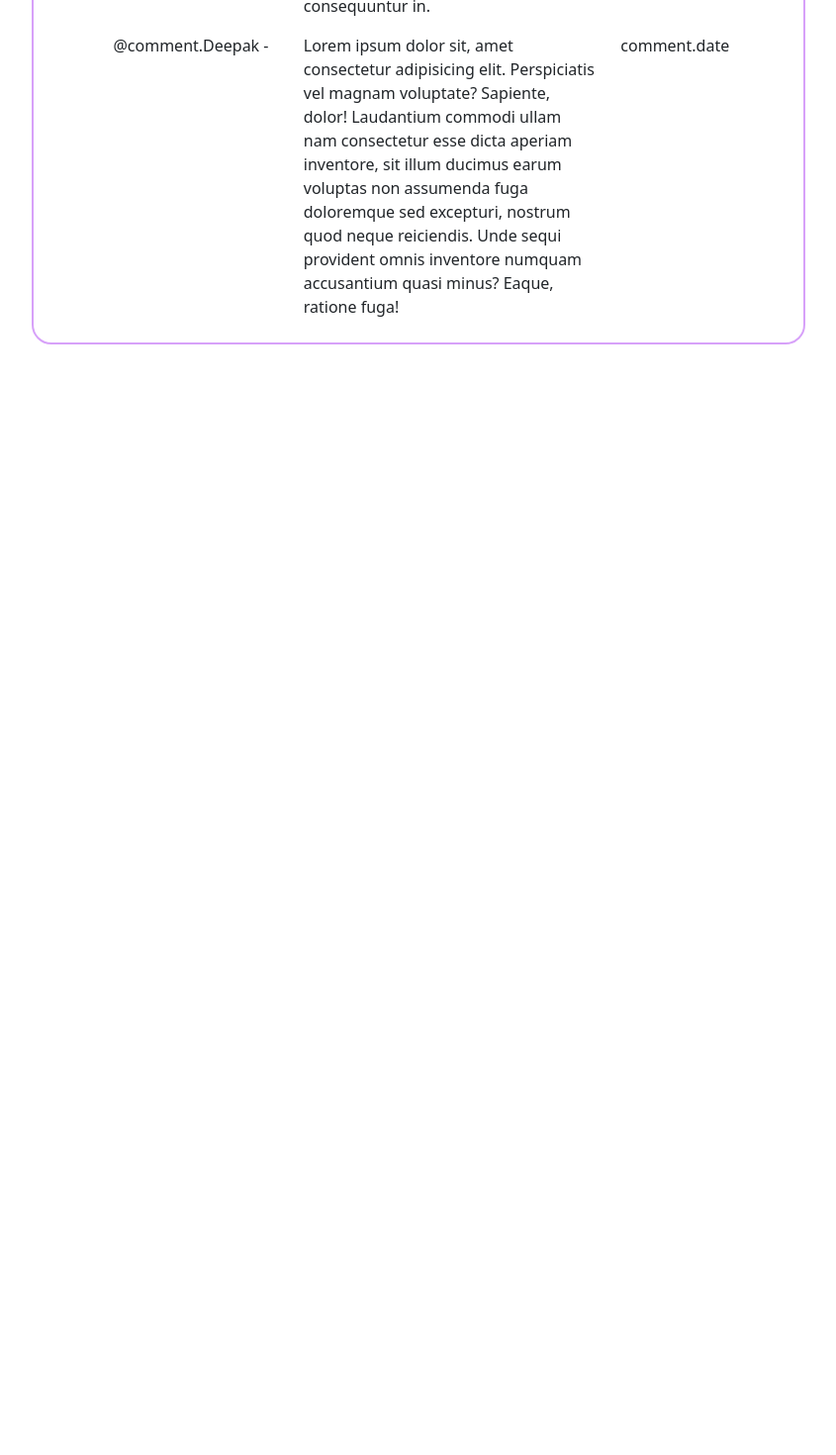
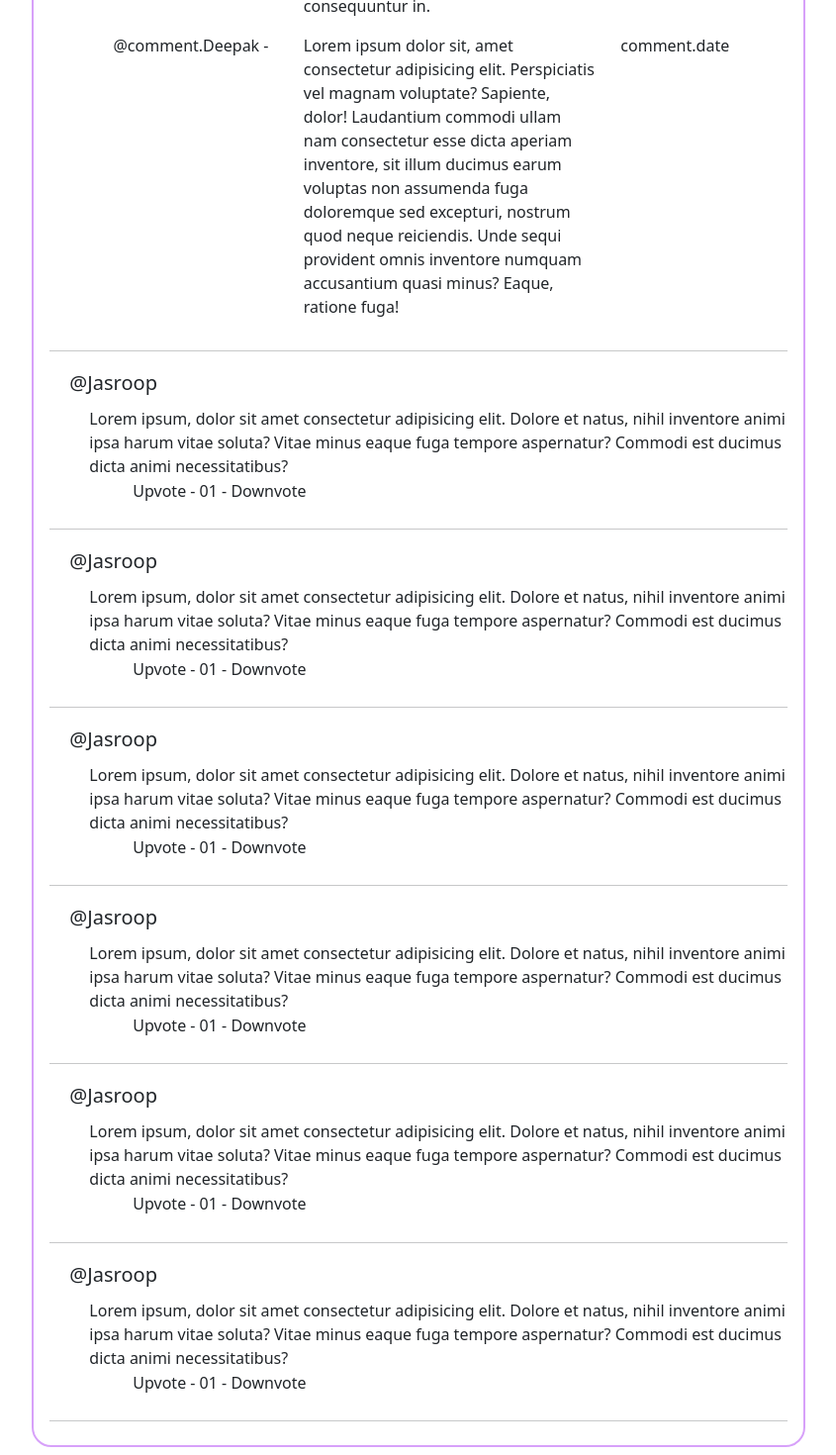
Before and after one commit to delta12kilo/synoriq-forum, an Angular app: page /comment/1 in a window 1280 px wide. Shown: the part 719-2189 px from the top of the page at 99% size, without its empty margins (217-1062 px from the left). Before the commit the page ends 1075 px from the top, so only its background shows below. Built offline with nearby package versions, Linux system fonts and the light colour scheme.

Commit message:
Added buttons NEXT, PREVIOUS, HOME, REPLY and there corresponding logics. Changed comment opening link in home page.  Changed layout of comment detail page.

```diff
--- a/src/app/comment-details/comment-details.component.css
+++ b/src/app/comment-details/comment-details.component.css
@@ -11,3 +11,8 @@
 .comment-bg {
     background-color: #F6F6F6;
 }
+
+.test {
+    position: sticky;
+    top: 100px;
+}
--- a/src/app/comment-details/comment-details.component.html
+++ b/src/app/comment-details/comment-details.component.html
@@ -15,7 +15,7 @@
                 <button routerLink="" class="btn btn-primary">&hearts;&nbsp;&nbsp;Home</button>
             </div>
             <div class="row m-2">
-                <button class="btn btn-success" (click)="onNext()">&rarr;&nbsp;&nbsp;Next Post</button>
+                <button class="btn btn-success" (click)="onNext()" [disabled]="!nextButtonFlag">&rarr;&nbsp;&nbsp;Next Post</button>
             </div>
 
             <!-- <hr class="m-0 p-0 mt-2">
@@ -64,6 +64,7 @@
                     </div>
                 </div>
             </div>
+
             <div class="col-xs-12 comment-bg-white comment-border my-2 px-3 py-2">
                 <div class="row">
                     <h4>Answered By:</h4>
@@ -95,8 +96,67 @@
                         <p>comment.date</p>
                     </div>
                 </div>
+
+
+                <!-- <div class="row">
+                    <div class="toast" role="alert" aria-live="assertive" aria-atomic="true">
+                        <div class="toast-header">
+                          <img src="..." class="rounded me-2" alt="...">
+                          <strong class="me-auto">Bootstrap</strong>
+                          <small>11 mins ago</small>
+                          <button type="button" class="btn-close" data-bs-dismiss="toast" aria-label="Close"></button>
+                        </div>
+                        <div class="toast-body">
+                          Hello, world! This is a toast message.
+                        </div>
+                    </div>
+                </div> -->
+                <hr>
+                <div class="row">
+                    <div class="row mx-2 my-1"><h5>@Jasroop</h5></div>
+                    <div class="row mx-4 px-3 pr-5 mr-5"><div class="container">Lorem ipsum, dolor sit amet consectetur adipisicing elit. Dolore et natus, nihil inventore animi ipsa harum vitae soluta? Vitae minus eaque fuga tempore aspernatur? Commodi est ducimus dicta animi necessitatibus?</div></div>
+                    <div class="row mx-5 my-1"><div class="container"><div class="container"><h6>Upvote - 01 - Downvote</h6></div></div></div>
+                </div>
+                <hr>
+                <div class="row">
+                    <div class="row mx-2 my-1"><h5>@Jasroop</h5></div>
+                    <div class="row mx-4 px-3"><div class="container">Lorem ipsum, dolor sit amet consectetur adipisicing elit. Dolore et natus, nihil inventore animi ipsa harum vitae soluta? Vitae minus eaque fuga tempore aspernatur? Commodi est ducimus dicta animi necessitatibus?</div></div>
+                    <div class="row mx-5 my-1"><div class="container"><div class="container"><h6>Upvote - 01 - Downvote</h6></div></div></div>
+                </div>
+                <hr>
+                <div class="row">
+                    <div class="row mx-2 my-1"><h5>@Jasroop</h5></div>
+                    <div class="row mx-4 px-3 pr-5 mr-5"><div class="container">Lorem ipsum, dolor sit amet consectetur adipisicing elit. Dolore et natus, nihil inventore animi ipsa harum vitae soluta? Vitae minus eaque fuga tempore aspernatur? Commodi est ducimus dicta animi necessitatibus?</div></div>
+                    <div class="row mx-5 my-1"><div class="container"><div class="container"><h6>Upvote - 01 - Downvote</h6></div></div></div>
+                </div>
+                <hr>
+                <div class="row">
+                    <div class="row mx-2 my-1"><h5>@Jasroop</h5></div>
+                    <div class="row mx-4 px-3"><div class="container">Lorem ipsum, dolor sit amet consectetur adipisicing elit. Dolore et natus, nihil inventore animi ipsa harum vitae soluta? Vitae minus eaque fuga tempore aspernatur? Commodi est ducimus dicta animi necessitatibus?</div></div>
+                    <div class="row mx-5 my-1"><div class="container"><div class="container"><h6>Upvote - 01 - Downvote</h6></div></div></div>
+                </div>
+                <hr>
+                <div class="row">
+                    <div class="row mx-2 my-1"><h5>@Jasroop</h5></div>
+                    <div class="row mx-4 px-3 pr-5 mr-5"><div class="container">Lorem ipsum, dolor sit amet consectetur adipisicing elit. Dolore et natus, nihil inventore animi ipsa harum vitae soluta? Vitae minus eaque fuga tempore aspernatur? Commodi est ducimus dicta animi necessitatibus?</div></div>
+                    <div class="row mx-5 my-1"><div class="container"><div class="container"><h6>Upvote - 01 - Downvote</h6></div></div></div>
+                </div>
+                <hr>
+                <div class="row">
+                    <div class="row mx-2 my-1"><h5>@Jasroop</h5></div>
+                    <div class="row mx-4 px-3"><div class="container">Lorem ipsum, dolor sit amet consectetur adipisicing elit. Dolore et natus, nihil inventore animi ipsa harum vitae soluta? Vitae minus eaque fuga tempore aspernatur? Commodi est ducimus dicta animi necessitatibus?</div></div>
+                    <div class="row mx-5 my-1"><div class="container"><div class="container"><h6>Upvote - 01 - Downvote</h6></div></div></div>
+                </div>
+                <hr>
+
+
+
             </div>
         </div>
-        <div class="col-md-2"></div>
+        <div class="col-md-2">
+            <div class="row m-2 test">
+                <button class="btn btn-warning">Post Your Reply</button>
+            </div>
+        </div>
     </div>
 </div>
--- a/src/app/comment-details/comment-details.component.ts
+++ b/src/app/comment-details/comment-details.component.ts
@@ -35,6 +35,13 @@ export class CommentDetailsComponent implements OnInit {
     });
 
     this.comment = this.activity.getActivities(this.commentIdInt);
+
+    if(this.commentIdInt === 0) {
+      this.previousButtonFlag = false;
+    }
+    if(this.commentIdInt === this.activity.getActivityLength()-1) {
+      this.nextButtonFlag = false;
+    }
   }
 
   onPrevious() {
@@ -50,9 +57,9 @@ export class CommentDetailsComponent implements OnInit {
     if (this.commentIdInt-1 <= 0) {
       this.previousButtonFlag = false;
     }
-    // if (previousId > 0) {
-    //   this.previousButtonFlag = true;
-    // }
+    if (this.commentIdInt <= this.activity.getActivityLength()) {
+      this.nextButtonFlag = true;
+    }
   }
 
   onNext() {
@@ -67,5 +74,8 @@ export class CommentDetailsComponent implements OnInit {
     if (this.commentIdInt >= 0) {
       this.previousButtonFlag = true;
     }
+    if(this.commentIdInt === checkMax-2) {
+      this.nextButtonFlag = false;
+    }
   }
 }
--- a/src/app/home/body/body.component.html
+++ b/src/app/home/body/body.component.html
@@ -8,7 +8,8 @@
             </a>
         </ul> -->
         <ul class="list-group mt-1">
-            <li *ngFor="let comment of activity" (click)="onSelect(comment)"  class="list-group-item comment-border mt-1 comment-bg">
+            <!-- <li *ngFor="let comment of activity" (click)="onSelect(comment)"  class="list-group-item comment-border mt-1 comment-bg"> -->
+            <li *ngFor="let comment of activity" class="list-group-item comment-border mt-1 comment-bg">
                 <!-- <a routerLink="/comment" class="comment-link"> -->
                 <a class="comment-link">
                     <app-home-comments [comment]="comment"></app-home-comments>
--- a/src/app/home/home-comments/home-comments.component.css
+++ b/src/app/home/home-comments/home-comments.component.css
@@ -0,0 +1,4 @@
+.indicator:hover {
+    color: #A020F0;
+    cursor: pointer;
+}
--- a/src/app/home/home-comments/home-comments.component.html
+++ b/src/app/home/home-comments/home-comments.component.html
@@ -1,16 +1,31 @@
 <div class="col-xs-12">
     <div class="row">
-        <h3>{{comment.question}}</h3>
+        <h3 class="indicator" (click)="onClick(comment)">{{comment.question}}</h3>
     </div>
     <div class="row">
         <div class="col-md-4">
-            <p>@{{comment.user}}</p>
+            <!-- <p>@{{comment.user}}</p> -->
+            <div class="row">
+                <span>Posted By &rarr;
+                    <span class="badge rounded-pill bg-secondary">@{{comment.user}}</span>
+                </span>
+            </div>
         </div>
         <div class="col-md-4">
-            <p>Tag -> {{comment.tag}}</p>
+            <!-- <p>Tag &rarr; {{comment.tag}}</p> -->
+            <div class="row">
+                <span>Tag &rarr;
+                    <span class="badge rounded-pill bg-secondary">{{comment.tag}} &times;</span>
+                </span>
+            </div>
         </div>
         <div class="col-md-4">
-            <p>{{comment.date}}</p>
+            <!-- <p>{{comment.date}}</p> -->
+            <div class="row">
+                <span>Posted On &rarr;
+                    <span class="badge rounded-pill bg-secondary">{{comment.date}}</span>
+                </span>
+            </div>
         </div>
     </div>
 </div>
--- a/src/app/home/home-comments/home-comments.component.ts
+++ b/src/app/home/home-comments/home-comments.component.ts
@@ -1,5 +1,6 @@
 import { Input } from '@angular/core';
 import { Component, OnInit } from '@angular/core';
+import { Router } from '@angular/router';
 import { Comments } from 'src/app/comments';
 
 @Component({
@@ -10,9 +11,12 @@ import { Comments } from 'src/app/comments';
 export class HomeCommentsComponent implements OnInit {
   @Input() comment: Comments;
 
-  constructor() { }
+  constructor(private router: Router) { }
 
   ngOnInit(): void {
   }
 
+  onClick(comment) {
+    this.router.navigate(['/comment', comment._id]);
+  }
 }
```
